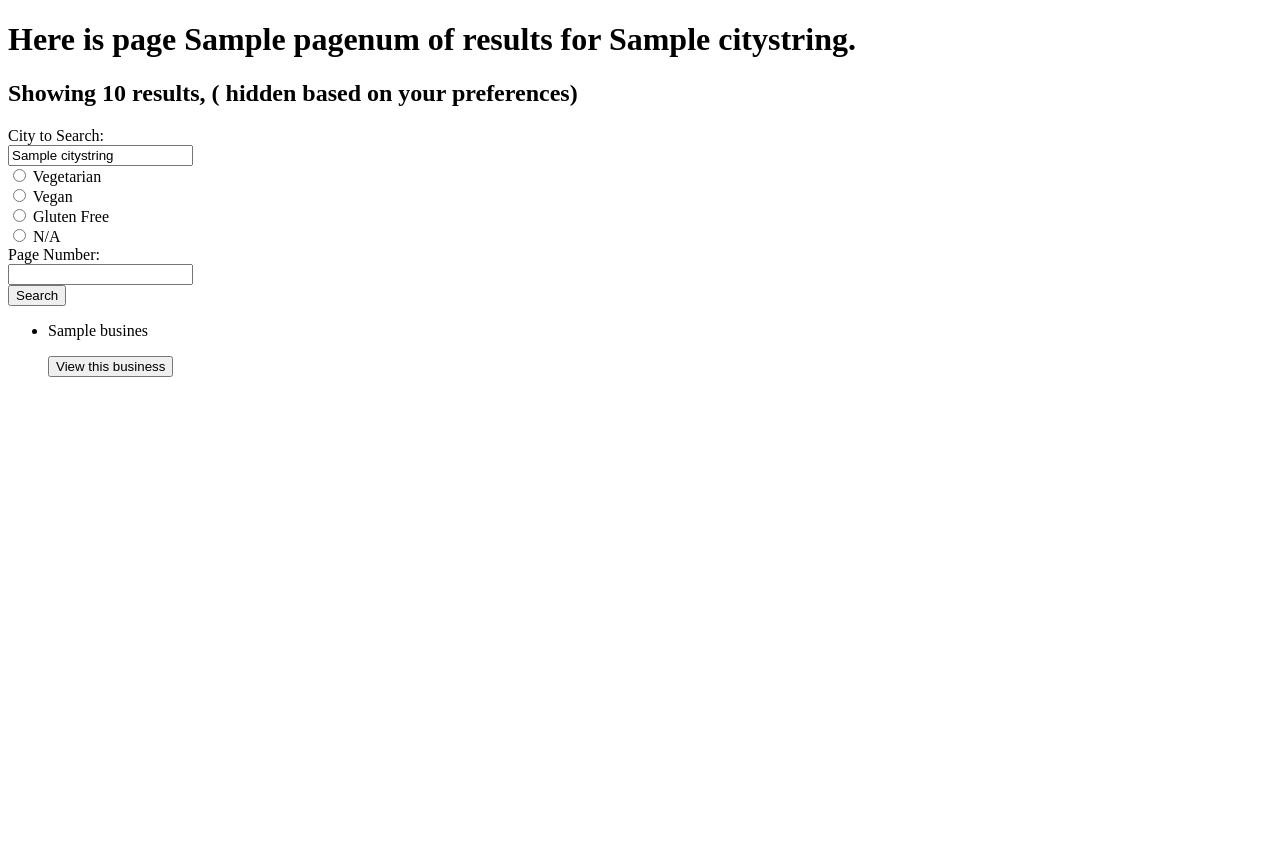
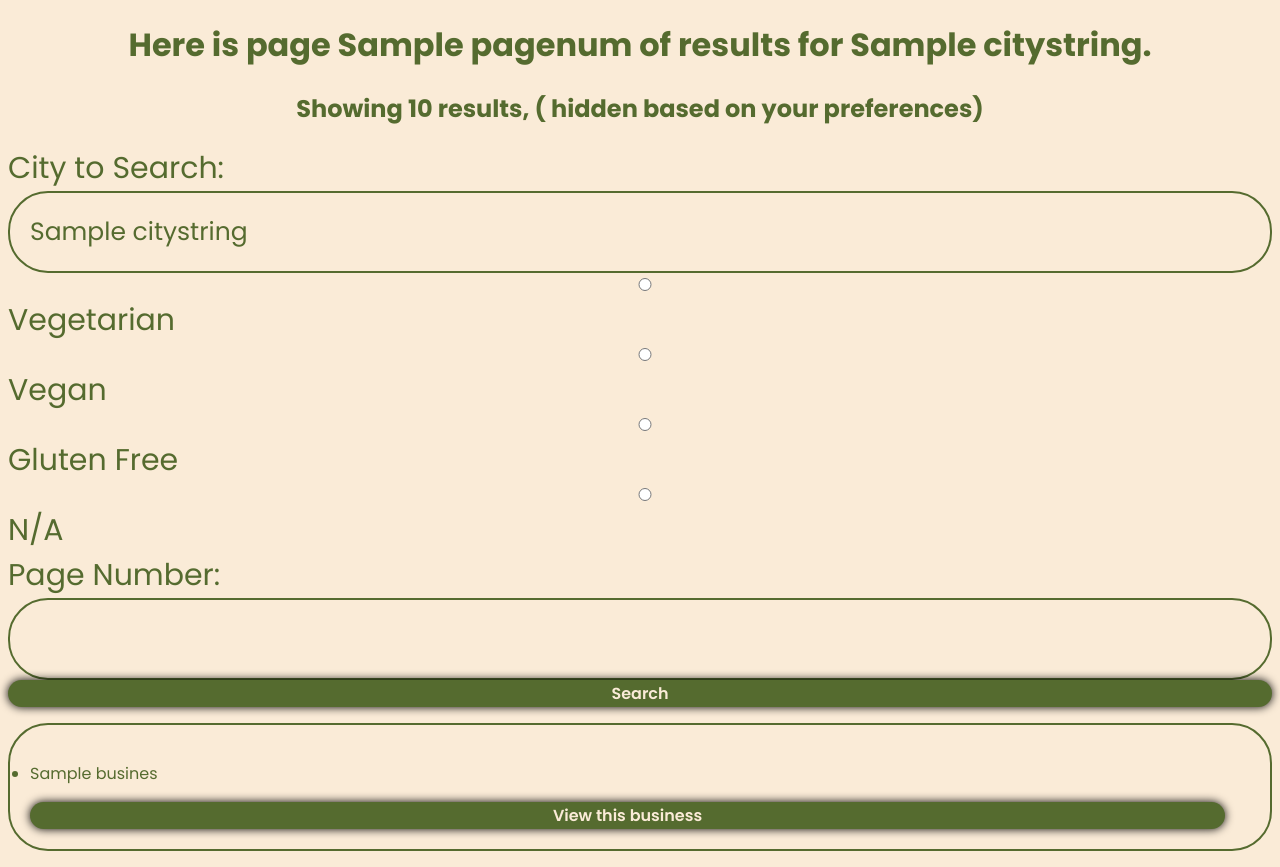
Before and after one commit to CraigLillemon/CS4340-Project, a Django app: template restapp/rest/templates/rest/search_results.html in a window 1280 px wide. Before the commit the page ends 377 px from the top, so only its background shows below. Run offline with Django 3.2, Linux system fonts and the light colour scheme; the template is opened without the code that fills it: most values are stand-ins (such as "Sample title", 1, 10 or a date in 2020).

Commit message:
add search results css stylings

```diff
--- /dev/null
+++ b/restapp/rest/static/rest/search_results.css
@@ -0,0 +1,54 @@
+@import
+url("https://fonts.googleapis.com/css2?family=Poppins:wght@300;400;500;600;700;800;900&display=swap");
+*{
+box-sizing: border-box;
+font-family: "Poppins", sans-serif;
+}
+body {
+background-color: antiquewhite;
+}
+h1, h2 {
+text-align: center;
+color: darkolivegreen;
+}
+input {
+width: 100%;
+height: 100%;
+border: none;
+outline: none;
+border: 2px solid darkolivegreen;
+border-radius: 40px;
+font-size: 16px;
+background-color: antiquewhite;
+color: darkolivegreen;
+font-size: 25px;
+padding: 20px 45px 20px 20px;
+}
+label {
+font-size: 30px;
+justify-content: center;
+text-align: center;
+color: darkolivegreen;
+}
+button {
+width: 100%;
+background: darkolivegreen;
+border: none;
+outline: none;
+border-radius: 40px;
+box-shadow: 0 0 10px black;
+font-size: 16px;
+color: antiquewhite;
+font-weight: 600;
+}
+ul {
+width:100%;
+border: none;
+outline: none;
+border: 2px solid darkolivegreen;
+border-radius: 40px;
+font-size: 16px;
+background-color: antiquewhite;
+color: darkolivegreen;
+padding: 20px 45px 20px 20px;
+}
--- a/restapp/rest/templates/rest/search_results.html
+++ b/restapp/rest/templates/rest/search_results.html
@@ -1,5 +1,10 @@
 <!DOCTYPE html>
+{% load static %}
 <head>
+    <meta charset="UTF-8">
+    <meta name="viewport" content="width=device-width, intial-scale=0.i5">
+    <title>Search Results for {{cityname}}</title>
+    <link rel="stylesheet" href="{% static 'rest/search_results.css' %}">
     <h1>
         Here is page {{pagenum}} of results for {{citystring}}.
     </h1>
```
